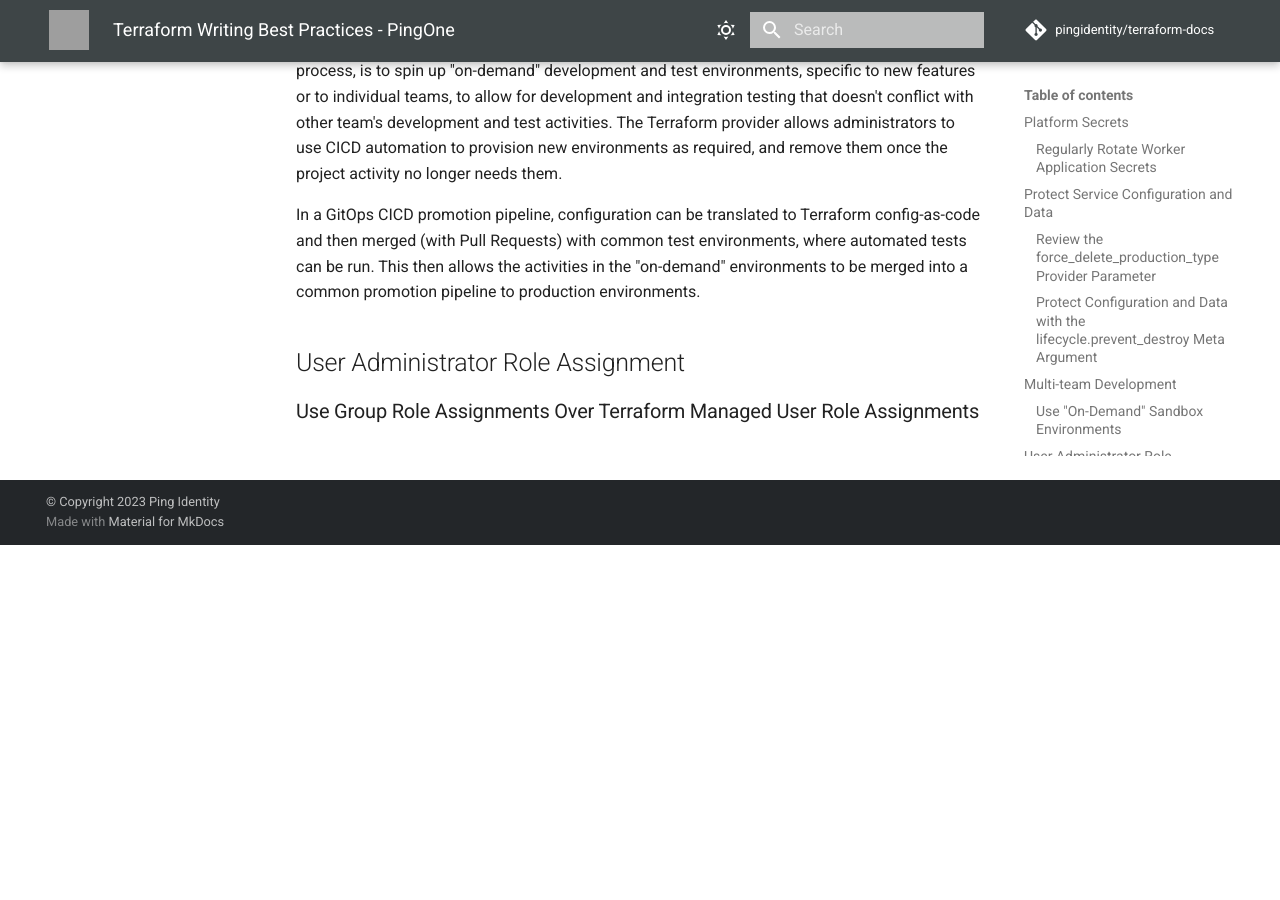
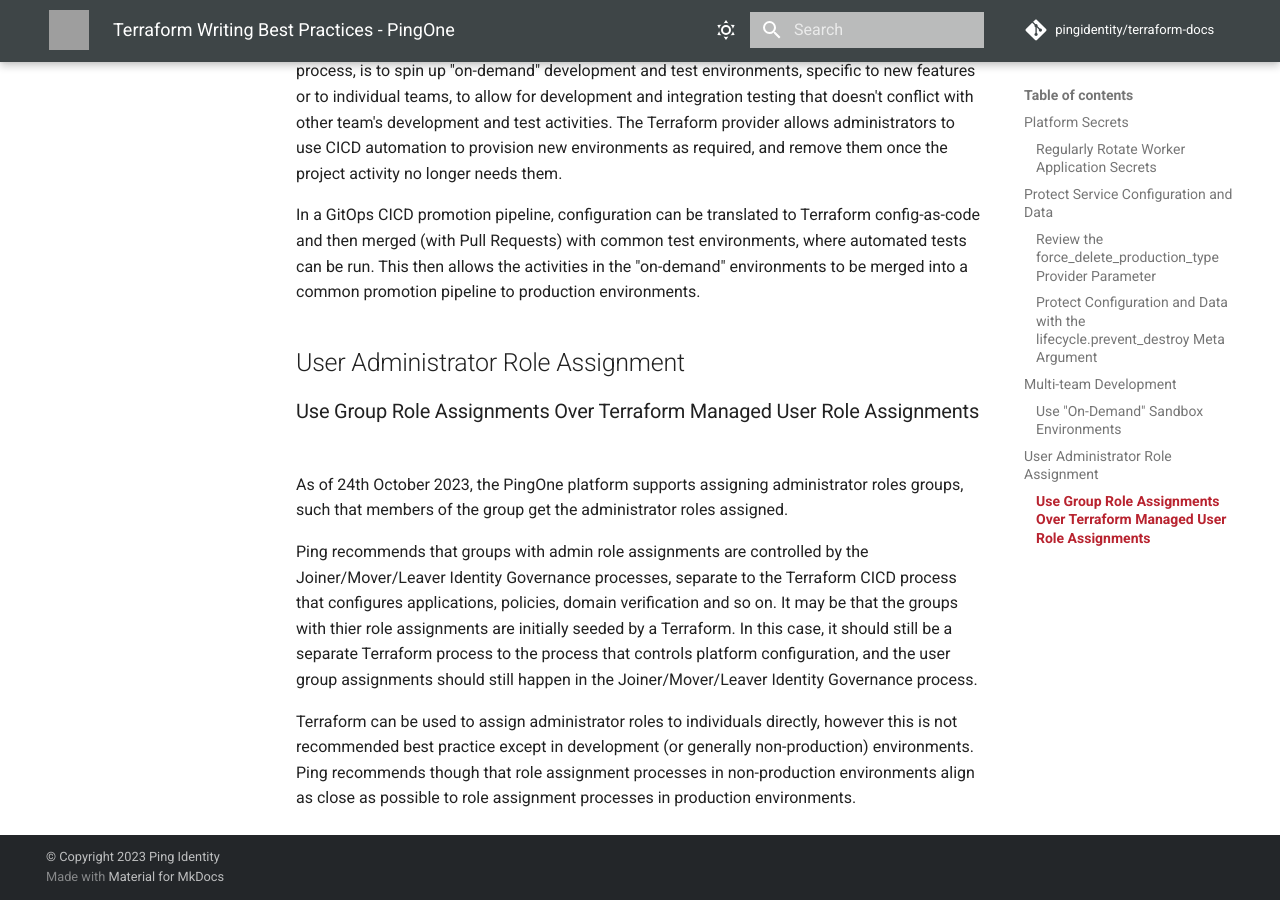
Before and after one commit to pingidentity/terraform-docs, an MkDocs documentation site: the page built from docs/best-practices/pingone/index.md, in a window 1280 px wide and 900 px high, scrolled down 2773 px. Built offline with MkDocs 1.6.1 and Material for MkDocs 9.7.7, drawn with Linux system fonts in a browser that asks for light colours; comment, search, counter and statistics services are not loaded; before the commit the page ends 3318 px from its top, so only the background shows below that; grey boxes are pictures that could not be loaded.

Commit message:
add role assignment best practice

```diff
--- a/docs/best-practices/pingone/index.md
+++ b/docs/best-practices/pingone/index.md
@@ -89,3 +89,9 @@ In a GitOps CICD promotion pipeline, configuration can be translated to Terrafor
 ## User Administrator Role Assignment
 
 ### Use Group Role Assignments Over Terraform Managed User Role Assignments
+
+As of 24th October 2023, the PingOne platform supports assigning administrator roles groups, such that members of the group get the administrator roles assigned.
+
+Ping recommends that groups with admin role assignments are controlled by the Joiner/Mover/Leaver Identity Governance processes, separate to the Terraform CICD process that configures applications, policies, domain verification and so on.  It may be that the groups with thier role assignments are initially seeded by a Terraform.  In this case, it should still be a separate Terraform process to the process that controls platform configuration, and the user group assignments should still happen in the Joiner/Mover/Leaver Identity Governance process.
+
+Terraform can be used to assign administrator roles to individuals directly, however this is not recommended best practice except in development (or generally non-production) environments.  Ping recommends though that role assignment processes in non-production environments align as close as possible to role assignment processes in production environments.
```
